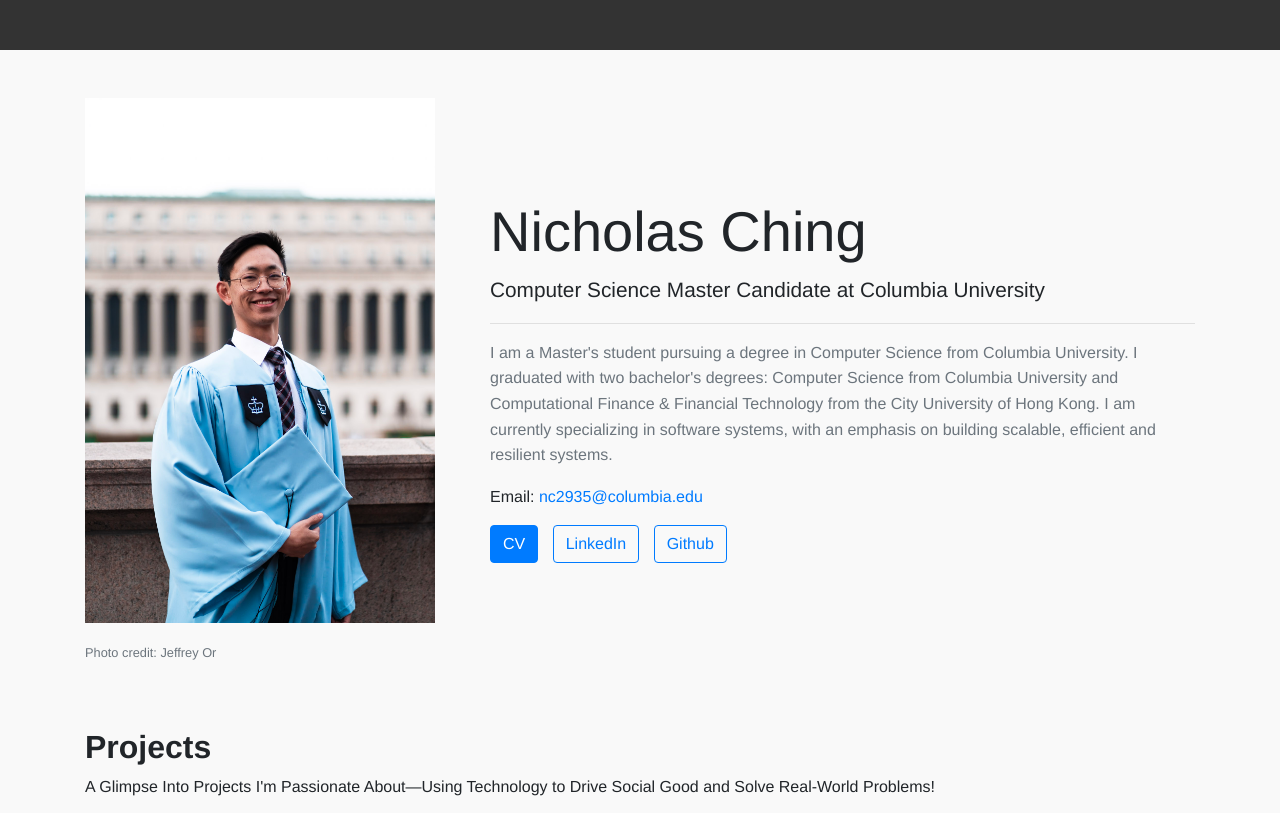
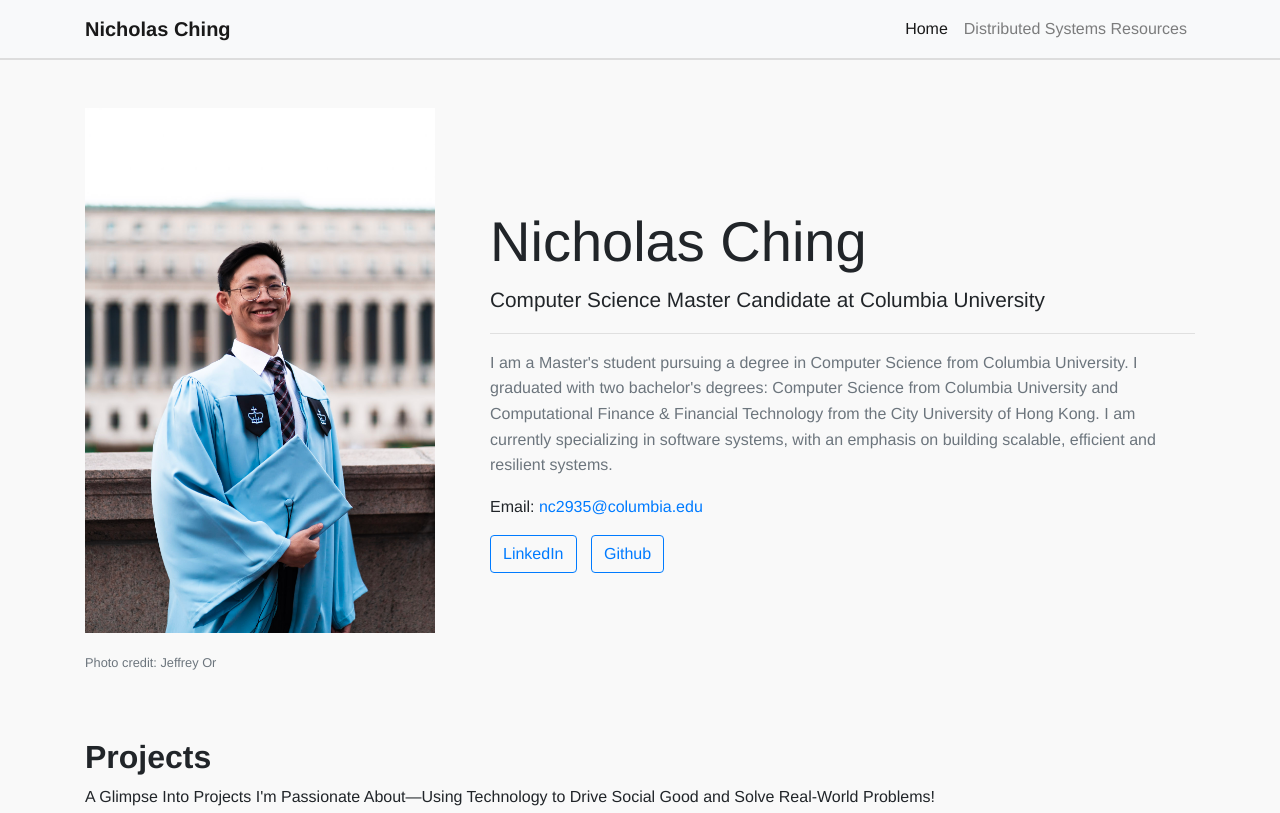
Before and after one commit to nick-ching23/nick-ching23.github.io, a plain HTML site: page index.html in a window 1280 px wide. Shown: the top 813 px of the page. Drawn offline with nearby package versions, Linux system fonts and the light colour scheme.

Commit message:
updated buttons

```diff
--- a/index.html
+++ b/index.html
@@ -13,8 +13,25 @@
 </head>
 
 <body>
-
-  <div class="top-bar"></div>
+<!-- Navbar -->
+  <nav class="navbar navbar-expand-lg navbar-light bg-light" style="border-bottom: 2px solid #ddd;">
+      <div class="container">
+      <a class="navbar-brand font-weight-bold" href="index.html">Nicholas Ching</a>
+      <button class="navbar-toggler" type="button" data-toggle="collapse" data-target="#navbarNav">
+        <span class="navbar-toggler-icon"></span>
+      </button>
+      <div class="collapse navbar-collapse" id="navbarNav">
+        <ul class="navbar-nav ml-auto">
+          <li class="nav-item active">
+            <a class="nav-link" href="index.html">Home</a>
+          </li>
+          <li class="nav-item">
+            <a class="nav-link" href="distributed_systems_ca.html">Distributed Systems Resources</a>
+          </li>
+        </ul>
+      </div>
+    </div>
+  </nav>
 
   <section class="container mt-5">
     <div class="row align-items-center"> <!-- align-items-center vertically centers the text with the image -->
@@ -34,8 +51,6 @@
         </p>
         <p>Email: <a href="mailto:nc2935@columbia.edu">nc2935@columbia.edu</a></p>
         <p>
-          <a href="https://github.com/nick-ching23/nick-ching23.github.io/blob/main/N%20Ching%20Resume.pdf"
-            class="btn btn-primary" target="_blank">CV</a>
           <a href="https://www.linkedin.com/in/nicholas-ching/" class="btn btn-outline-primary"
             target="_blank">LinkedIn</a>
           <a href="https://github.com/nick-ching23/" class="btn btn-outline-primary" target="_blank">Github</a>
--- a/styles.css
+++ b/styles.css
@@ -1,6 +1,10 @@
 /* Add spacing between the image and information */
 .about-info {
     padding-left: 40px;  /* Add extra padding between image and text */
+}
+
+.navbar {
+  border-bottom: 2px solid #ddd; /* Light grey bottom line */
 }
 
 /* Custom colored bar at the top */
```
